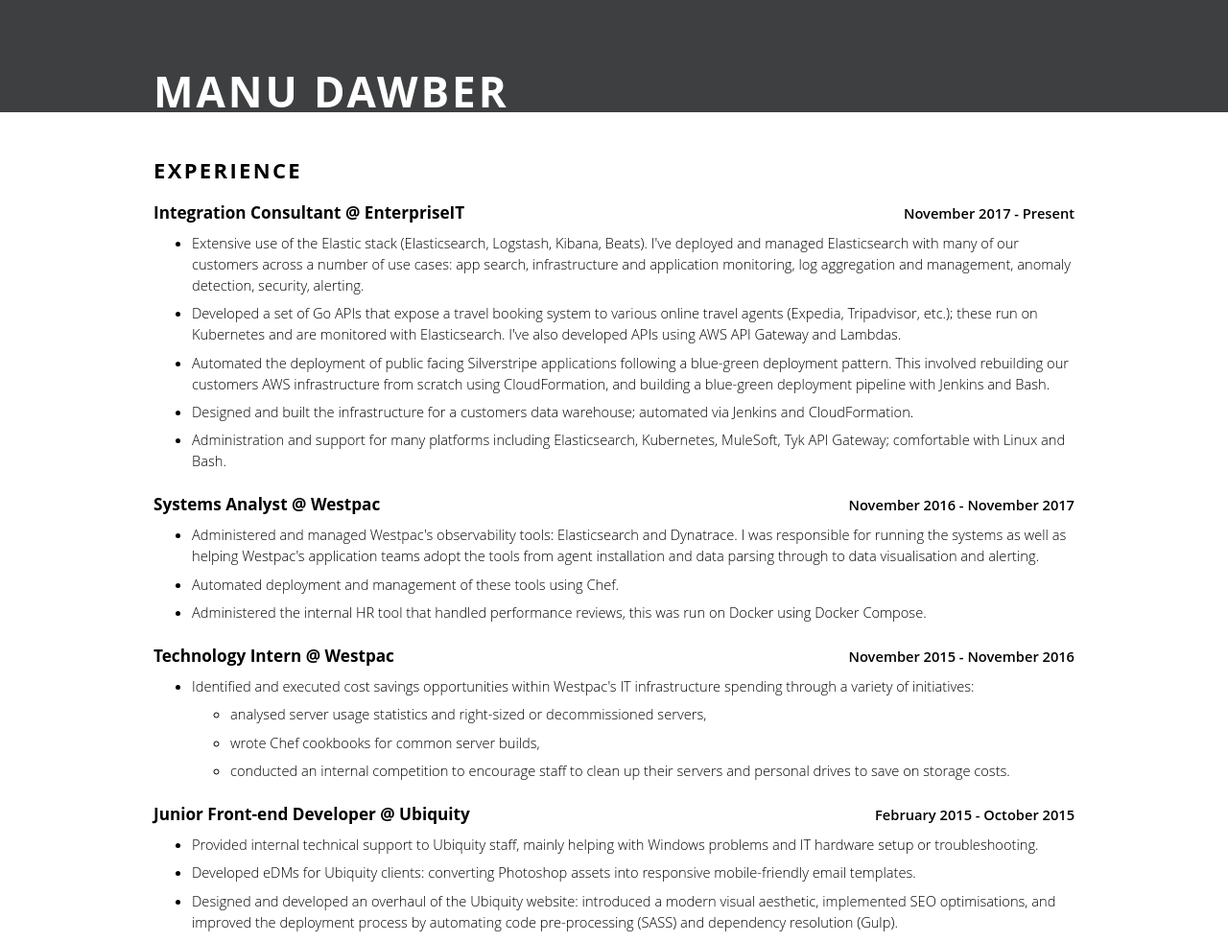
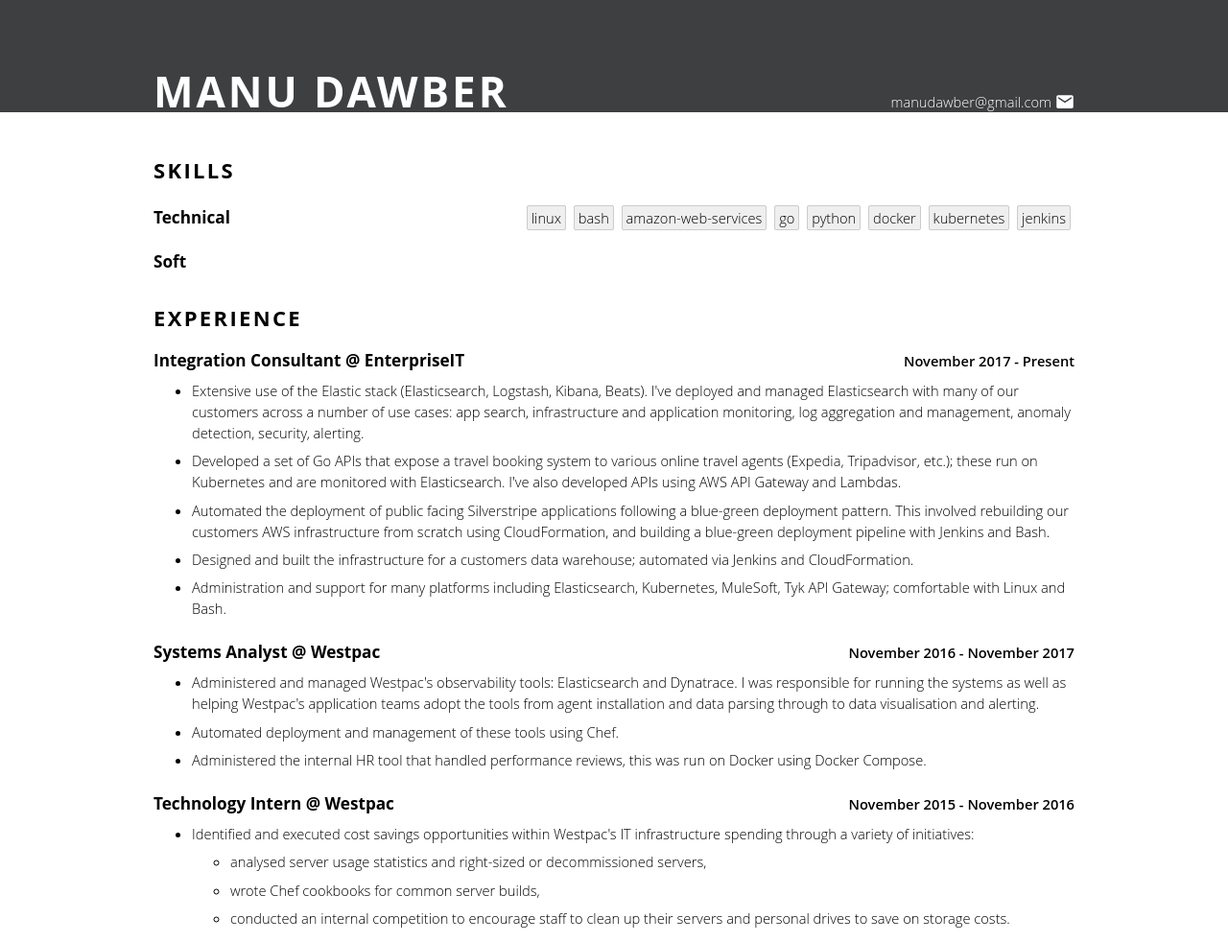
Before and after one commit to manudawber/manudawber.me, a plain HTML site: page manu-resume-2019.html in a window 1280 px wide. Shown: the top 982 px of the page at 96% size. Drawn offline with Linux system fonts and the light colour scheme.

Commit message:
Added some skills + additional styling

```diff
--- a/css/responsive.css
+++ b/css/responsive.css
@@ -12,3 +12,17 @@
     padding-left: 20px;
   }
 }
+
+@media print {
+  html {
+    font-size: 10pt;
+  }
+
+  header {
+    height: 4rem;
+  }
+
+  footer {
+    display: none;
+  }
+}
--- a/css/styles.css
+++ b/css/styles.css
@@ -4,6 +4,12 @@
     font-size: 11pt;
     line-height: 1.5;
     color: #000;
+}
+
+body {
+    display: flex;
+    flex-direction: column;
+    min-height: 100vh;
 }
 
 header, main, footer {
@@ -25,8 +31,39 @@
 
 header {
     height: 6rem;
-    padding-top: 2rem;;
+    padding-top: 2rem;
     align-items: flex-end;
+}
+
+header > .container {
+    display: flex;
+    flex-direction: row;
+    justify-content: space-between;
+    align-items: flex-end;
+}
+
+.contact-info {
+    display: flex;
+    flex-direction: column;
+    justify-content: flex-end;
+    align-items: flex-end;
+}
+
+.contact-info a {
+    text-decoration: none;
+    color: #fff;
+}
+
+img.icon {
+    width: 20px;
+    margin-left: 4px;
+    fill: #fff;
+}
+
+.contact-info span {
+    display: flex;
+    flex-direction: row;
+    align-items: center;
 }
 
 main {
@@ -36,6 +73,7 @@
 
 footer {
     height: 2rem;
+    margin-top: auto;
 }
 
 h1 {
@@ -100,3 +138,16 @@
 .container > section:last-child > .entry {
     margin-bottom: 0;
 }
+
+.skills ul {
+    list-style: none;
+}
+
+.skills li {
+    display: inline;
+    background: #efefef;
+    padding: 2px 4px;
+    border-radius: 2px;
+    border: 1px solid #ccc;
+    margin-right: 4px;
+}
--- a/manu-resume-2019.html
+++ b/manu-resume-2019.html
@@ -14,15 +14,33 @@
     <header>
       <div class="container">
         <h1>Manu Dawber</h1>
-        <!--<section>
-          <p>Web: <a href="https://manudawber.me">manudawber.me</a></p>
-          <p>Email: <a href="mailto:manudawber@gmail.com">manudawber@gmail.com</a></p>
-          <p>Phone: <a href="tel:64-21-716-650">+64 21 716 650</a></p>
-        </section>-->
+        <section class="contact-info">
+          <!--<span><a href="https://manudawber.me">manudawber.me</a> <img src="css/icons/_ionicons_svg_md-globe.svg" class="icon"/></span>-->
+          <span><a href="mailto:manudawber@gmail.com">manudawber@gmail.com</a> <img src="css/icons/_ionicons_svg_md-mail.svg" class="icon"/></span>
+        </section>
       </div>
     </header>
     <main>
       <div class="container">
+        <section class="skills">
+          <h2>Skills</h2>
+          <section class="entry">
+            <h3>Technical</h3>
+            <ul>
+              <li>linux</li>
+              <li>bash</li>
+              <li>amazon-web-services</li>
+              <li>go</li>
+              <li>python</li>
+              <li>docker</li>
+              <li>kubernetes</li>
+              <li>jenkins</li>
+            </ul>
+          </section>
+          <section class="entry">
+            <h3>Soft</h3>
+          </section>
+        </section>
         <section class="experience">
           <h2>Experience</h2>
           <section class="entry">
```
Also changed, not shown: css/icons/_ionicons_svg_md-globe.svg (added), css/icons/_ionicons_svg_md-mail.svg (added).
